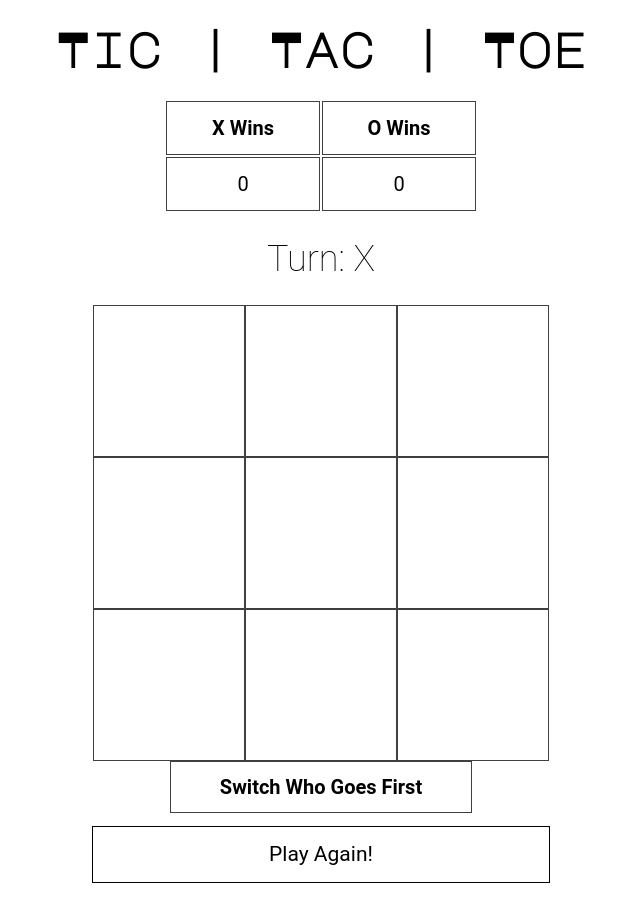
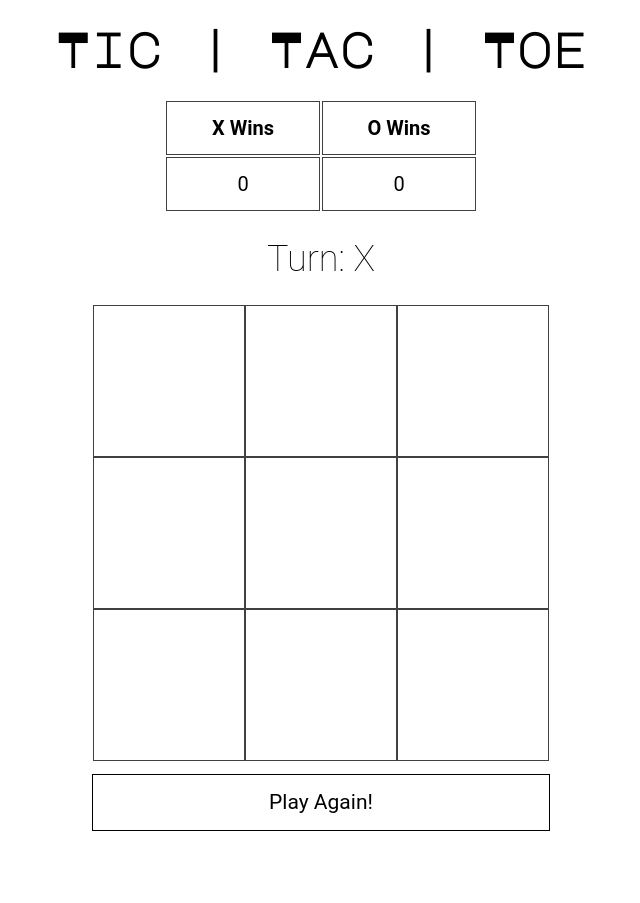
Before and after one commit to JoshuaChan308/pset-8, a plain HTML site: page index.html in a window 1280 px wide. Shown: the whole page, without its empty margins (319-959 px from the left). After the commit the page ends 851 px from the top, so only its background shows below. Drawn offline with Linux system fonts and the light colour scheme.

Commit message:
Got rid of unnecessary button

```diff
--- a/index.html
+++ b/index.html
@@ -37,7 +37,6 @@
         <div class="square"></div>
         <div class="square"></div>
       </div>
-    <div id="switch">Switch Who Goes First</div>
     <div id="reset-button">Play Again!</div>
     </div>
   </body>
```
